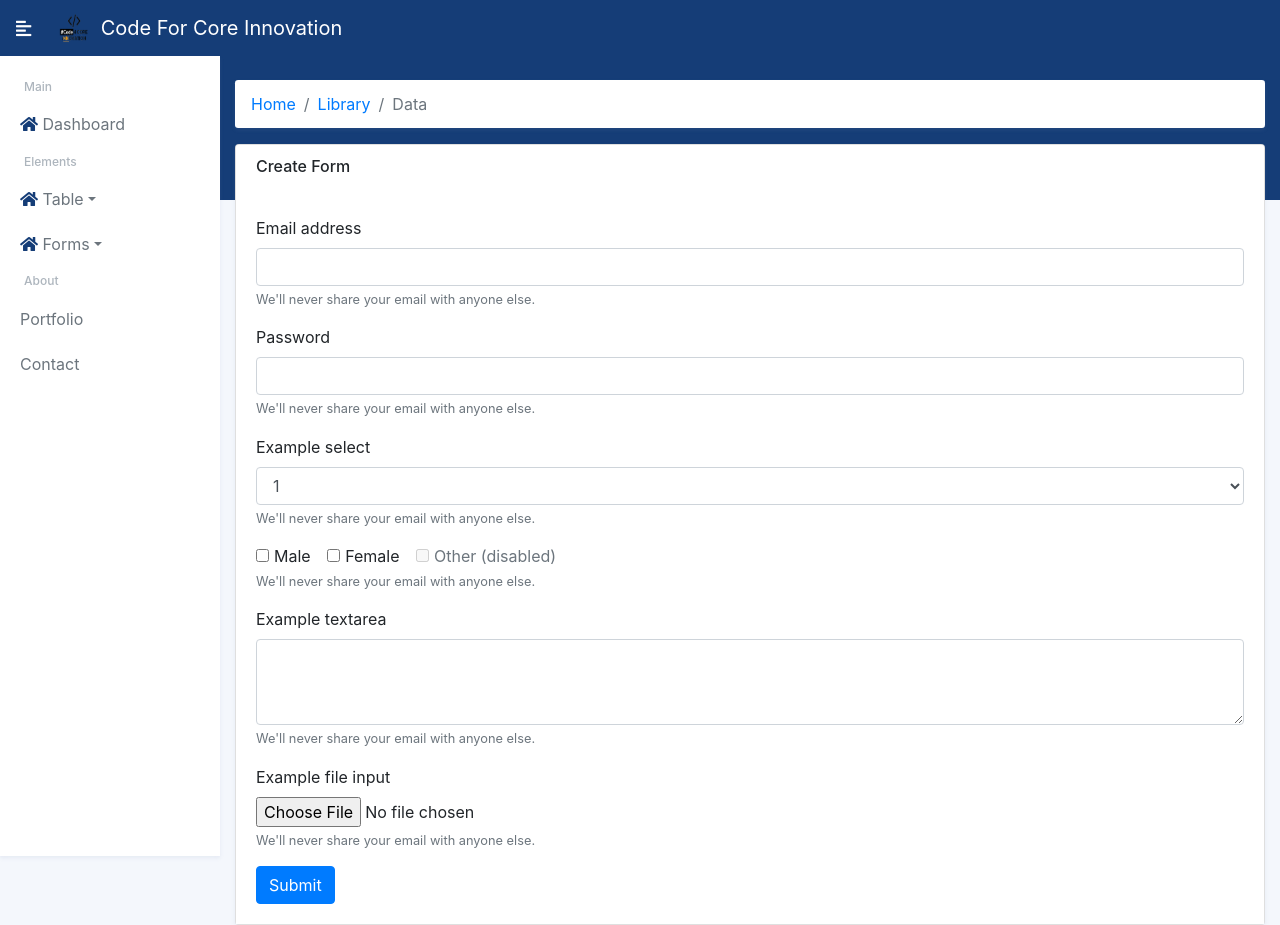
After one commit to aadarshachapagain/Django_boiler_plate, a Django app: page /responsive-form/create/ in a window 1280 px wide. The commit adds this page. Run offline with Django 3.2, Linux system fonts and the light colour scheme; some libraries are stand-ins or nearby versions.

Commit message:
form updates

```diff
--- a/default_django_project/urls.py
+++ b/default_django_project/urls.py
@@ -17,7 +17,7 @@
 from django.conf.urls.static import static
 from django.contrib import admin
 from django.contrib.auth.views import LoginView
-from django.urls import path
+from django.urls import path, include
 
 from default_django_project import views
 
@@ -25,6 +25,7 @@
     path('admin/', admin.site.urls),
     path('login/', LoginView.as_view(), name='login'),
     path('dashboard/', views.Dashboard, name='dashboard'),
+    path('responsive-form/', include('responsive_form.urls')),
 ]
 
 # if settings.DEBUG:
--- a/responsive_form/templates/base_site/side_navigation.html
+++ b/responsive_form/templates/base_site/side_navigation.html
@@ -8,21 +8,7 @@
 
     <ul class="ul-sidebar">
         <li class="sidebar-header">Main</li>
-        <li class="sidebar-item">
-            <a href="#homeSubmenu" data-toggle="collapse" aria-expanded="false" class="dropdown-toggle">
-                <i class="fa fa-home" aria-hidden="true"></i> Dashboard</a>
-        </li>
-        <ul class="sidebar-dropdown  collapse list-unstyled" id="homeSubmenu">
-                <li class="sidebar-sub-item">
-                    <a href="#">Home 1</a>
-                </li>
-                <li class="sidebar-sub-item">
-                    <a href="#">Home 2</a>
-                </li>
-                <li class="sidebar-sub-item">
-                    <a href="#">Home 3</a>
-                </li>
-            </ul>
+        <li class="sidebar-item"><a href="{% url 'dashboard' %}"><i class="fa fa-home" aria-hidden="true"></i> Dashboard</a></li>
         <li class="sidebar-header">Elements</li>
         <li class="sidebar-item">
             <a href="#pageSubmenu" data-toggle="collapse" aria-expanded="false" class="dropdown-toggle">
@@ -46,7 +32,7 @@
         </li>
         <ul class="sidebar-dropdown list-unstyled collapse" id="FormCRUD">
             <li class="sidebar-sub-item">
-                <a href="#">Create</a>
+                <a href="{% url 'responsive_from:create_from' %}">Create</a>
             </li>
             <li class="sidebar-sub-item">
                 <a href="#">List</a>
--- /dev/null
+++ b/responsive_form/templates/form_temp/create.html
@@ -0,0 +1,81 @@
+{% extends 'default_django_project/base.html' %}
+{% block side_navigation %}
+    {% include 'base_site/side_navigation.html' %}
+{% endblock %}
+{% block content %}
+    <div class="container">
+        <div class="row">
+            <div class="card">
+                <div class="card-header">
+                    <h6>Create Form</h6>
+                </div>
+                <div class="card-body">
+                    <form method="POST" enctype="multipart/form-data">
+                        {% csrf_token %}
+                        <div class="form-group">
+                            <label for="exampleInputEmail1">Email address</label>
+                            <input type="email" class="form-control" id="exampleInputEmail1"
+                                   aria-describedby="emailHelp">
+                            <small id="emailHelp" class="form-text text-muted">We'll never share your email with anyone
+                                else.</small>
+                        </div>
+                        <div class="form-group">
+                            <label for="exampleInputPassword1">Password</label>
+                            <input type="password" class="form-control" id="exampleInputPassword1">
+                            <small id="emailHelp" class="form-text text-muted">We'll never share your email with anyone
+                                else.</small>
+                        </div>
+                        <div class="form-group">
+                            <label for="exampleFormControlSelect1">Example select</label>
+                            <select class="form-control" id="exampleFormControlSelect1">
+                                <option>1</option>
+                                <option>2</option>
+                                <option>3</option>
+                                <option>4</option>
+                                <option>5</option>
+                            </select>
+                            <small id="emailHelp" class="form-text text-muted">We'll never share your email with anyone
+                                else.</small>
+                        </div>
+                        <div class="form-group">
+                            <div class="form-check form-check-inline">
+                                <input class="form-check-input" type="checkbox" id="inlineCheckbox1" value="option1">
+                                <label class="form-check-label" for="inlineCheckbox1">Male</label>
+                            </div>
+                            <div class="form-check form-check-inline">
+                                <input class="form-check-input" type="checkbox" id="inlineCheckbox2" value="option2">
+                                <label class="form-check-label" for="inlineCheckbox2">Female</label>
+                            </div>
+                            <div class="form-check form-check-inline">
+                                <input class="form-check-input" type="checkbox" id="inlineCheckbox3" value="option3"
+                                       disabled>
+                                <label class="form-check-label" for="inlineCheckbox3">Other (disabled)</label>
+                            </div>
+                            <small id="emailHelp" class="form-text text-muted">We'll never share your email with anyone
+                                else.</small>
+                        </div>
+                        <div class="form-group">
+                            <label for="exampleFormControlTextarea1">Example textarea</label>
+                            <textarea class="form-control" id="exampleFormControlTextarea1" rows="3"></textarea>
+                            <small id="emailHelp" class="form-text text-muted">We'll never share your email with
+                                anyone
+                                else.</small>
+                        </div>
+
+
+                        <div class="form-group">
+                            <label for="exampleFormControlFile1">Example file input</label>
+                            <input type="file" class="form-control-file" id="exampleFormControlFile1">
+                            <small id="emailHelp" class="form-text text-muted">We'll never share your email with
+                                anyone
+                                else.</small>
+                        </div>
+
+                        <button type="submit" class="btn btn-primary">Submit</button>
+
+                    </form>
+                </div>
+            </div>
+        </div>
+    </div>
+{% endblock %}
--- /dev/null
+++ b/responsive_form/urls.py
@@ -0,0 +1,8 @@
+from django.urls import path, include
+
+from responsive_form import views
+
+app_name = 'responsive_from'
+urlpatterns = [
+    path('create/', views.CreateForm, name='create_from'),
+]
--- a/responsive_form/views.py
+++ b/responsive_form/views.py
@@ -1,3 +1,5 @@
 from django.shortcuts import render
 
-# Create your views here.
+
+def CreateForm(request):
+    return render(request, 'form_temp/create.html')
--- a/static/responsive_form/css/base.css
+++ b/static/responsive_form/css/base.css
@@ -14,7 +14,7 @@
     background-color: #153d77;
     width: 100%;
     height: 200px;
-    position: fixed;
+    position: absolute;
 }
 /*a{*/
 /*    text-decoration: none;*/
@@ -25,3 +25,11 @@
         position: fixed;
     }
 }
+
+/*.btn-primary{*/
+/*    background-color: #153d77;*/
+/*}*/
+
+.btn-primary :hover{
+    background-color: #153d77;
+}
--- a/static/responsive_form/css/card.css
+++ b/static/responsive_form/css/card.css
@@ -1,7 +1,7 @@
 .card {
     box-shadow: 0 2px 4px rgba(126, 142, 177, .12);
     float: left;
-
+    width: 100%;
 }
 
 .card-header {
--- a/static/responsive_form/css/sidebar.css
+++ b/static/responsive_form/css/sidebar.css
@@ -2,7 +2,7 @@
 #sidebar {
     min-width: 220px;
     max-width: 220px;
-    /*position: fixed;*/
+    position: relative;
     left: 0;
     height: 100vh;
     z-index: 999;
@@ -72,16 +72,16 @@
     color: #6c757d;
 }
 
-.ul-sidebar i{
-    color:#153d77;
+.ul-sidebar i {
+    color: #153d77;
 }
 
-.ul-sidebar a{
+.ul-sidebar a {
     text-decoration: none;
     color: inherit;
 }
 
-.ul-sidebar a:hover{
+.ul-sidebar a:hover {
     font-weight: bold;
     color: #153d77;
 }
```
